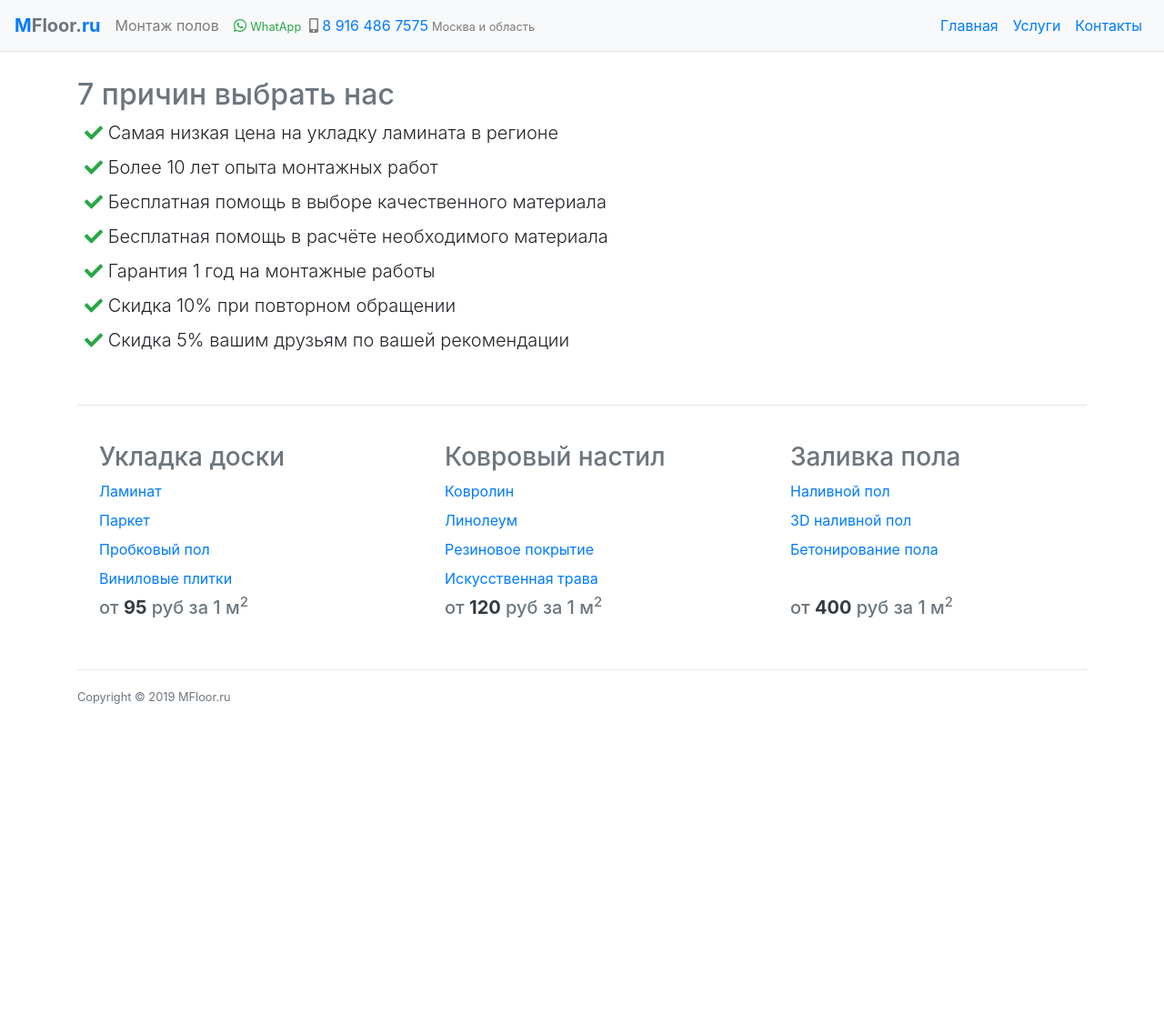
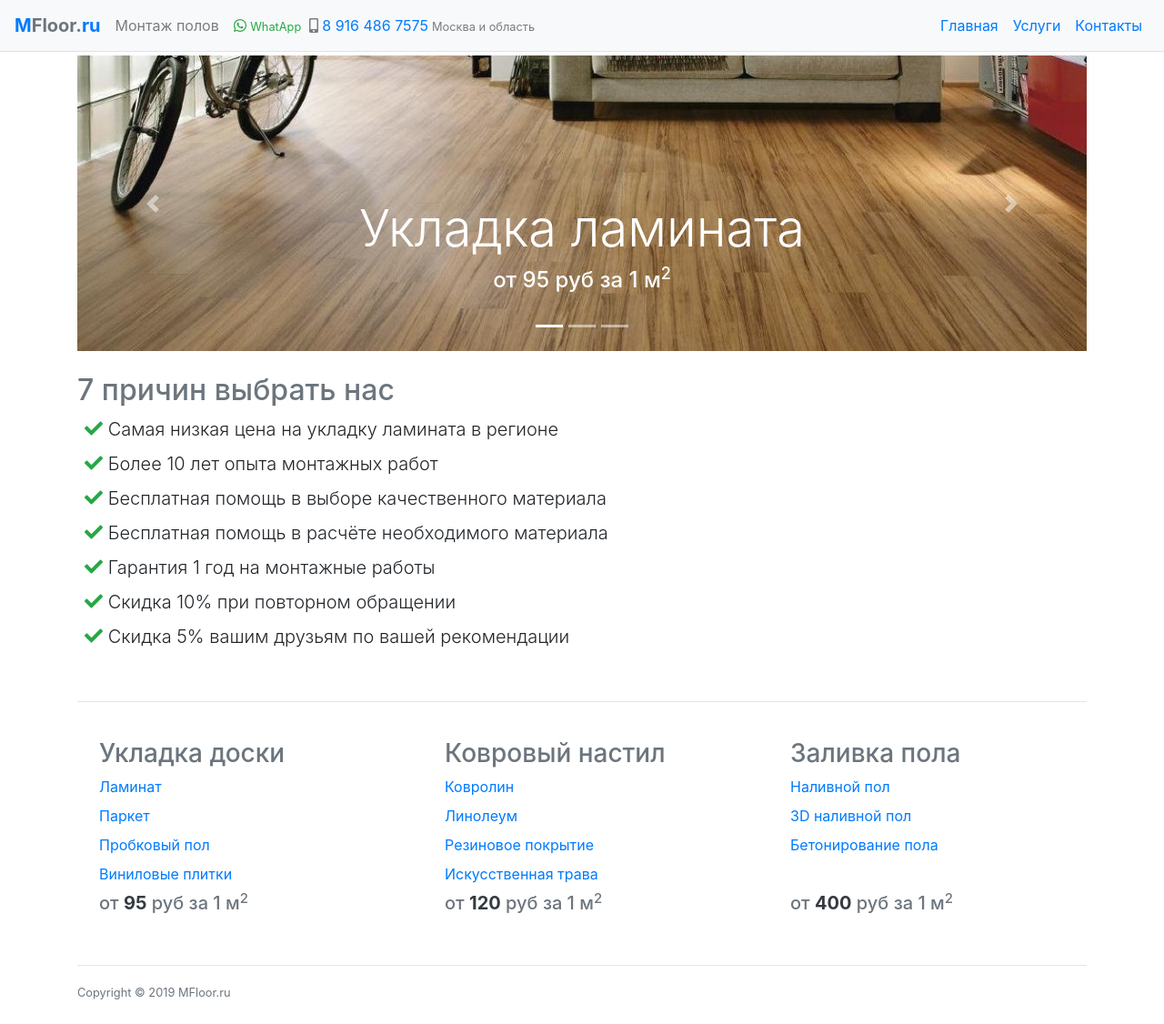
Before and after one commit to nskforward/MFloor, a Jekyll site: the page built from index.html, in a window 1280 px wide. Shown: the whole page at 91% size. Built offline with Jekyll 4.4.1, drawn with Linux system fonts in a browser that asks for light colours; before the commit the page ends 900 px from its top, so only the background shows below that.

Commit message:
home page

```diff
--- a/index.html
+++ b/index.html
@@ -4,7 +4,7 @@ title: Дешёвая укладка ламината по самым низки
 keywords: mfloor, укладка, монтаж, стоимость, цена, настил, пол, Москва, Королёв
 description: Мы осуществляем монтажные работы, связанные с любыми напольными покрытиями
 ---
-<div id="carouselExampleControls" class="carousel slide carousel-fade d-sm-none" data-ride="carousel" data-interval="8000">
+<div id="carouselExampleControls" class="carousel slide carousel-fade d-sm-none d-md-block" data-ride="carousel" data-interval="8000">
     <ol class="carousel-indicators">
         <li data-target="#carouselExampleControls" data-slide-to="0" class="active"></li>
         <li data-target="#carouselExampleControls" data-slide-to="1"></li>
```
